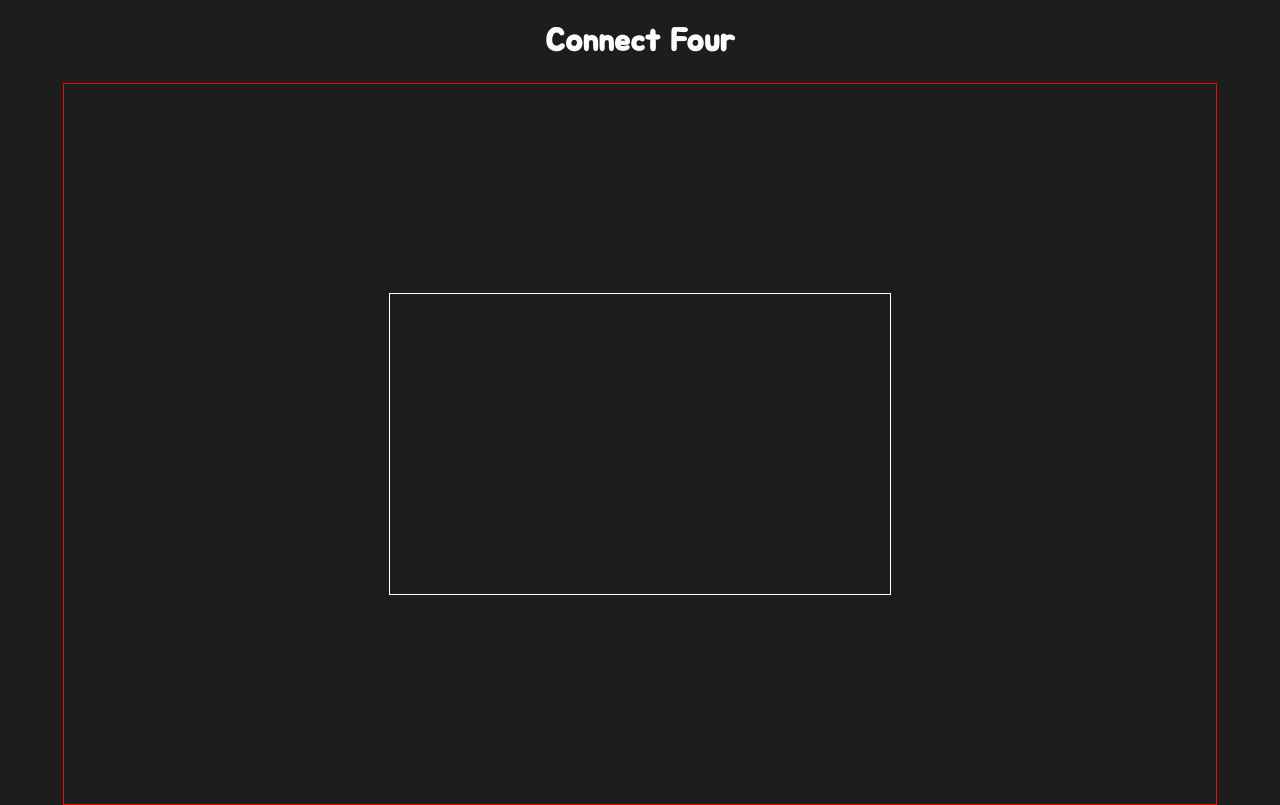
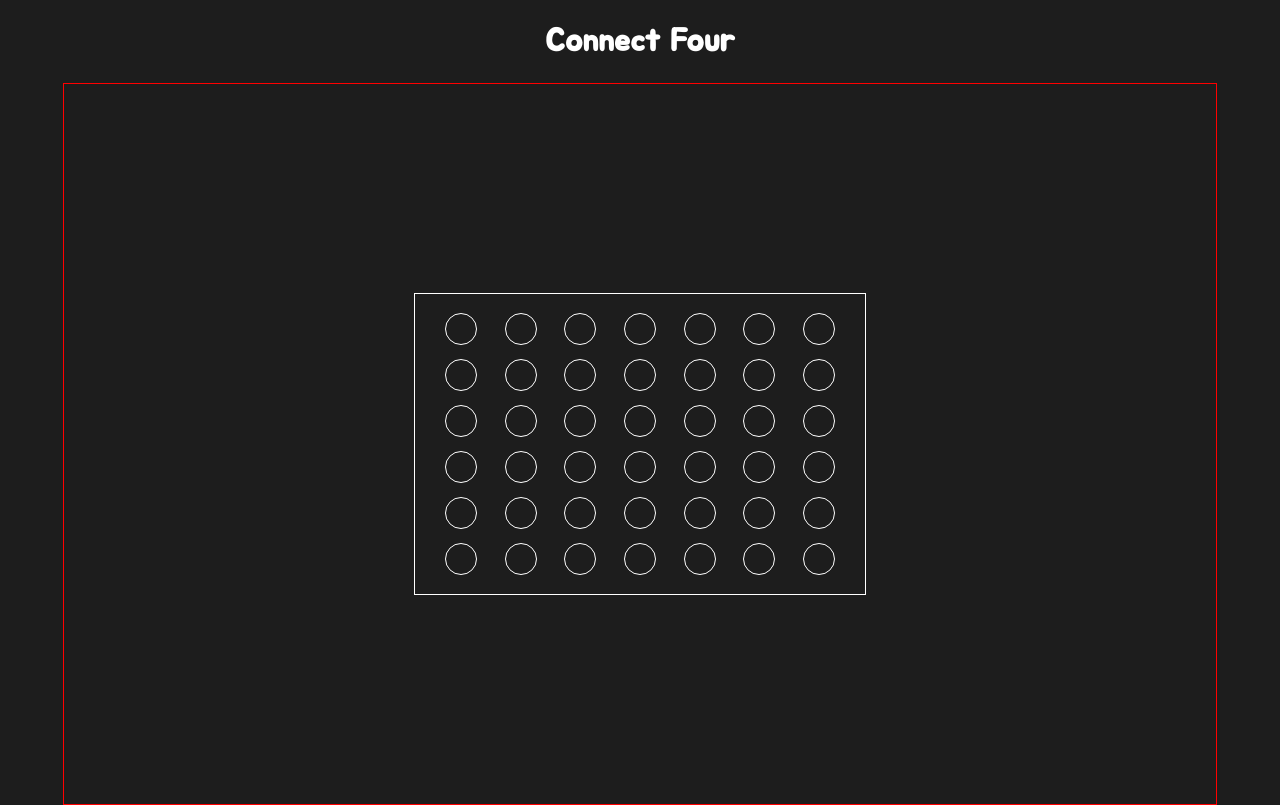
Before and after one commit to ahhreggi/connect-four, a React (Create React App) app: page / in a window 1280 px wide. Built offline with nearby package versions, Linux system fonts and the light colour scheme.

Commit message:
Add Token components

```diff
--- a/src/components/Board.jsx
+++ b/src/components/Board.jsx
@@ -1,7 +1,44 @@
 import "./Board.scss";
+import Token from "./Token";
 
 const Board = () => {
-  return <div className="Board"></div>;
+  const getTokenColor = (id) => {
+    switch (id) {
+      case 1:
+        return "red";
+      case 2:
+        return "yellow";
+      case 0:
+      default:
+        return "";
+    }
+  };
+
+  const grid = [];
+  for (let i = 0; i < 7; i++) {
+    const row = new Array(6).fill(0);
+    grid.push(row);
+  }
+  const TokenColumns = () => {
+    return (
+      <div className="TokenColumns">
+        {grid.map((row, i) => {
+          return (
+            <div className="TokenColumn" key={i}>
+              {row.map((colorId, i) => (
+                <Token key={i} color={getTokenColor(colorId)} />
+              ))}
+            </div>
+          );
+        })}
+      </div>
+    );
+  };
+  return (
+    <div className="Board">
+      <TokenColumns />
+    </div>
+  );
 };
 
 export default Board;
--- a/src/components/Board.scss
+++ b/src/components/Board.scss
@@ -4,5 +4,19 @@
   display: flex;
   border: 1px solid white;
   height: 300px;
-  width: 500px;
+  width: 450px;
+  .TokenColumns {
+    display: flex;
+    margin: 0 1rem;
+    flex: 1;
+  }
+  .TokenColumn {
+    display: flex;
+    flex-direction: column;
+    flex: 1;
+    justify-content: space-evenly;
+    align-items: center;
+    margin: 0 5px;
+    padding: 5px;
+  }
 }
--- /dev/null
+++ b/src/components/Token.jsx
@@ -0,0 +1,11 @@
+import "./Token.scss";
+import PropTypes from "prop-types";
+
+const Token = ({ color }) => {
+  Token.propTypes = {
+    color: PropTypes.string
+  };
+  return <div className={`Token bg-${color}`}></div>;
+};
+
+export default Token;
--- /dev/null
+++ b/src/components/Token.scss
@@ -0,0 +1,8 @@
+@import "../styles/global.scss";
+
+.Token {
+  border: 1px solid white;
+  border-radius: 50px;
+  height: 30px;
+  width: 30px;
+}
--- a/src/styles/global.scss
+++ b/src/styles/global.scss
@@ -40,6 +40,14 @@
   color: $grey;
 }
 
+.bg-red {
+  background-color: $red;
+}
+
+.bg-yellow {
+  background-color: $yellow;
+}
+
 .bg-grey {
   background-color: $grey;
 }
```
